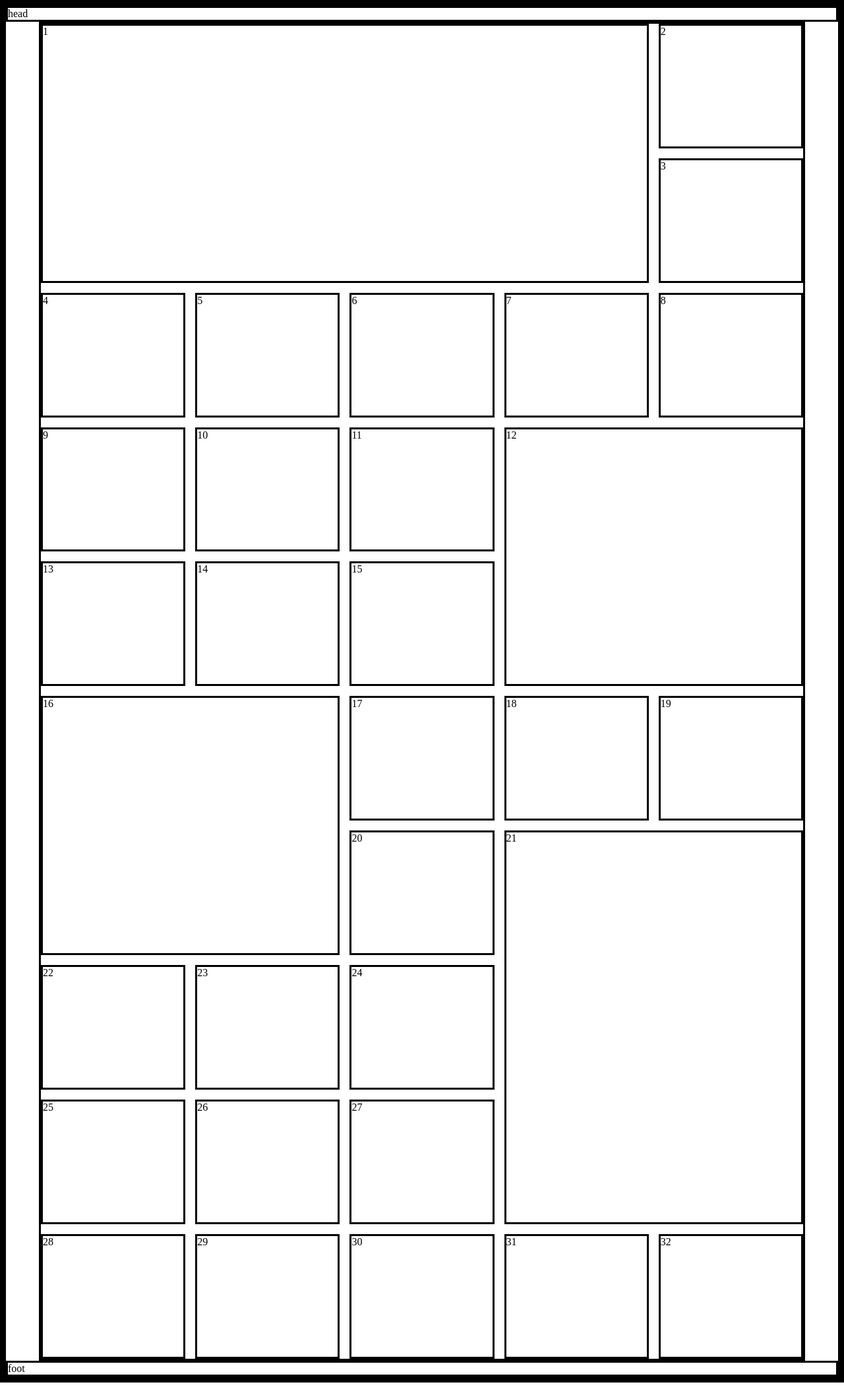
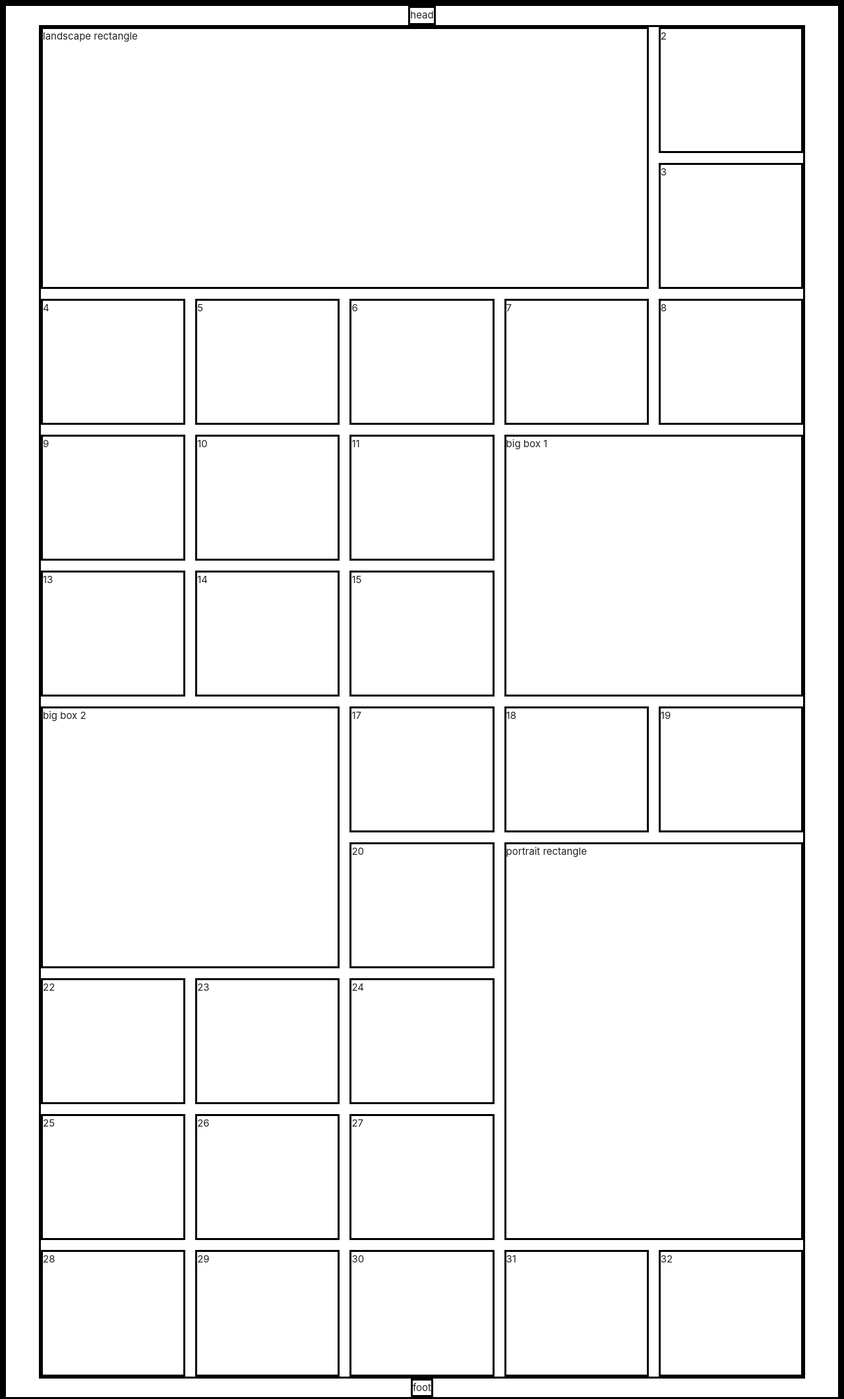
Before and after one commit to keaglin/tiffany, a website: page index.html in a window 1280 px wide. Shown: the whole page at 66% size. Before the commit the page ends 2096 px from the top, so only its background shows below. Drawn offline with nearby package versions, Linux system fonts and the light colour scheme.

Commit message:
a little cleanup & materialize

```diff
--- a/css/style.css
+++ b/css/style.css
@@ -20,20 +20,20 @@ h6 {
   margin: 0 0 5px 0;
 }
 
-html, body {
-  width: 100%;
+/* html, body {
+  min-width: 100vw;
   min-height: 100vh;
-}
+} */
 
 .container {
-  min-height: 100%;
+  min-width: 100%;
+  /* margin: 0; */
   display: grid;
-  /* grid-gap: 20px; */
   grid-template-rows: auto 1fr auto;
   grid-template-columns: 100%;
 }
 
- .block-1 {
+.block-1 {
   grid-row-start: span 2;
   grid-column-start: span 4;
 }
@@ -54,6 +54,7 @@ html, body {
 }
 
 main {
+  /* max-width: inherit; */
   margin: 0 50px;
   display: grid;
   grid-gap: 15px;
--- a/index.html
+++ b/index.html
@@ -5,7 +5,9 @@
   <meta charset="UTF-8">
   <meta name="viewport" content="width=device-width, initial-scale=1.0">
   <meta http-equiv="X-UA-Compatible" content="ie=edge">
+  <link rel="stylesheet" href="https://cdnjs.cloudflare.com/ajax/libs/materialize/1.0.0-beta/css/materialize.min.css">
   <link rel="stylesheet" href="css/style.css">
+  <script defer src="https://cdnjs.cloudflare.com/ajax/libs/materialize/1.0.0-beta/js/materialize.min.js"></script>
   <script defer src="js/script.js"></script>
   <title>Codename Tiffany</title>
 </head>
@@ -14,7 +16,7 @@
   <div class="container">
     <header>head</header>
     <main>
-      <div class="item block-1">1</div>
+      <div class="item block-1">landscape rectangle</div>
       <div class="item block-2">2</div>
       <div class="item block-3">3</div>
       <div class="item block-4">4</div>
@@ -25,16 +27,16 @@
       <div class="item block-9">9</div>
       <div class="item block-10">10</div>
       <div class="item block-11">11</div>
-      <div class="item block-12">12</div>
+      <div class="item block-12">big box 1</div>
       <div class="item block-13">13</div>
       <div class="item block-14">14</div>
       <div class="item block-15">15</div>
-      <div class="item block-16">16</div>
+      <div class="item block-16">big box 2</div>
       <div class="item block-17">17</div>
       <div class="item block-18">18</div>
       <div class="item block-19">19</div>
       <div class="item block-20">20</div>
-      <div class="item block-21">21</div>
+      <div class="item block-21">portrait rectangle</div>
       <div class="item block-22">22</div>
       <div class="item block-23">23</div>
       <div class="item block-24">24</div>
@@ -46,24 +48,6 @@
       <div class="item block-30">30</div>
       <div class="item block-31">31</div>
       <div class="item block-32">32</div>
-      <!-- <div class="item block-33">33</div>
-      <div class="item block-34">34</div>
-      <div class="item block-35">35</div>
-      <div class="item block-36">36</div>
-      <div class="item block-37">37</div>
-      <div class="item block-38">38</div>
-      <div class="item block-39">39</div>
-      <div class="item block-40">40</div>
-      <div class="item block-41">41</div>
-      <div class="item block-42">42</div>
-      <div class="item block-43">43</div>
-      <div class="item block-44">44</div>
-      <div class="item block-45">45</div>
-      <div class="item block-46">46</div>
-      <div class="item block-47">47</div>
-      <div class="item block-48">48</div>
-      <div class="item block-49">49</div>
-      <div class="item block-50">50</div> -->
     </main>
     <footer>foot</footer>
   </div>
```
